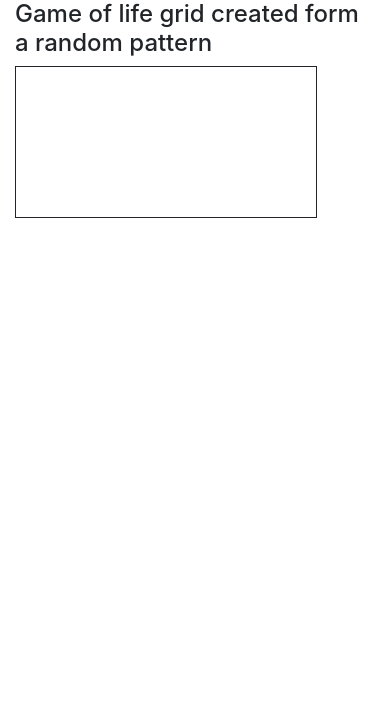
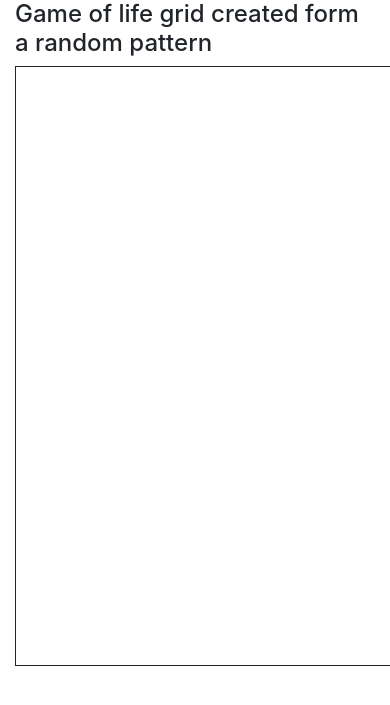
Before and after one commit to gbmcarlos/game-of-life-js, a PHP site: template www/app/templates/random-pattern.twig in a window 390 px wide; the page is wider, and only the part inside the window is pictured. Shown: the top 705 px of that part. Run offline with PHP 8.4, Linux system fonts and the light colour scheme; the template is opened without the code that fills it, so the values that code supplies are empty; some libraries are stand-ins or nearby versions.

Commit message:
svg grid manager refactored so that the manager creates the svg element

```diff
--- a/www/app/templates/random-pattern.twig
+++ b/www/app/templates/random-pattern.twig
@@ -5,13 +5,13 @@
 {% block content %}
     <h4>Game of life grid created form a random pattern</h4>
     <div class="row">
-        <div class="col-md-6 offset-md-3">
+        <div id="grid-container" class="col-md-6 offset-md-3">
             <svg id="grid" xmlns="http://www.w3.org/2000/svg" xmlns:xlink="http://www.w3.org/1999/xlink" class="grid"></svg>
         </div>
     </div>
 {% endblock %}
 {% block footerAssets %}
-    <script type="application/javascript" src="{{ asset('assets/js/GridManager.js') }}"></script>
+    <script type="application/javascript" src="{{ asset('assets/js/GridManagerSVG.js') }}"></script>
     <script type="application/javascript" src="{{ asset('assets/js/GameOfLife.js') }}"></script>
     <link rel="stylesheet" href="{{ asset('assets/css/grid.css') }}" />
 {% endblock %}
--- a/www/web/assets/js/GridManagerSVG.js
+++ b/www/web/assets/js/GridManagerSVG.js
@@ -10,9 +10,7 @@
         config: {
             width: 600,
             height: 600,
-            selector: '#grid',
-            numberCellsX: 38,
-            numberCellsY: 38
+            containerSelector: '#grid-container'
         },
 
         init: function() {
@@ -22,10 +20,13 @@
         },
 
         resetGrid: function() {
-            this.$(this.config.selector).empty();
+            this.canvas.empty();
         },
 
         drawGrid: function(grid) {
+
+            var cellWidth = this.config.width / grid.length;
+            var cellHeight = this.config.width / grid[0].length;
 
             var count = 0;
 
@@ -38,10 +39,10 @@
                     var cellInfo = grid[i][j];
 
                     var cellProperties = {
-                        x: i * this.config.cell.width,
-                        y: j * this.config.cell.height,
-                        width: this.config.cell.width,
-                        height: this.config.cell.height,
+                        x: i * cellWidth,
+                        y: j * cellHeight,
+                        width: cellWidth,
+                        height: cellHeight,
                         fill: '#ffffff'
                     };
 
@@ -64,7 +65,7 @@
 
             var node = this.getNode(nodeType, properties);
 
-            this.canvas.appendChild(node);
+            this.canvas.append(node);
 
             return this;
 
@@ -87,16 +88,16 @@
 
         setupCanvas: function(config) {
 
-            var canvas = this.$(config.selector);
+            var canvas = document.createElementNS('http://www.w3.org/2000/svg', 'svg');
+            canvas = this.$(canvas);
             canvas.width(config.width);
             canvas.height(config.height);
+            canvas.css('border', '1px solid');
 
-            this.config.cell = {
-                width: config.width / config.numberCellsX,
-                height: config.height / config.numberCellsY
-            };
+            this.$(this.config.containerSelector).empty();
+            this.$(this.config.containerSelector).append(canvas);
 
-            return canvas.get(0);
+            return canvas;
 
         }
 
```
Also changed, not shown: www/web/assets/js/GridManagerCanvas.js (line endings or trailing spaces).
